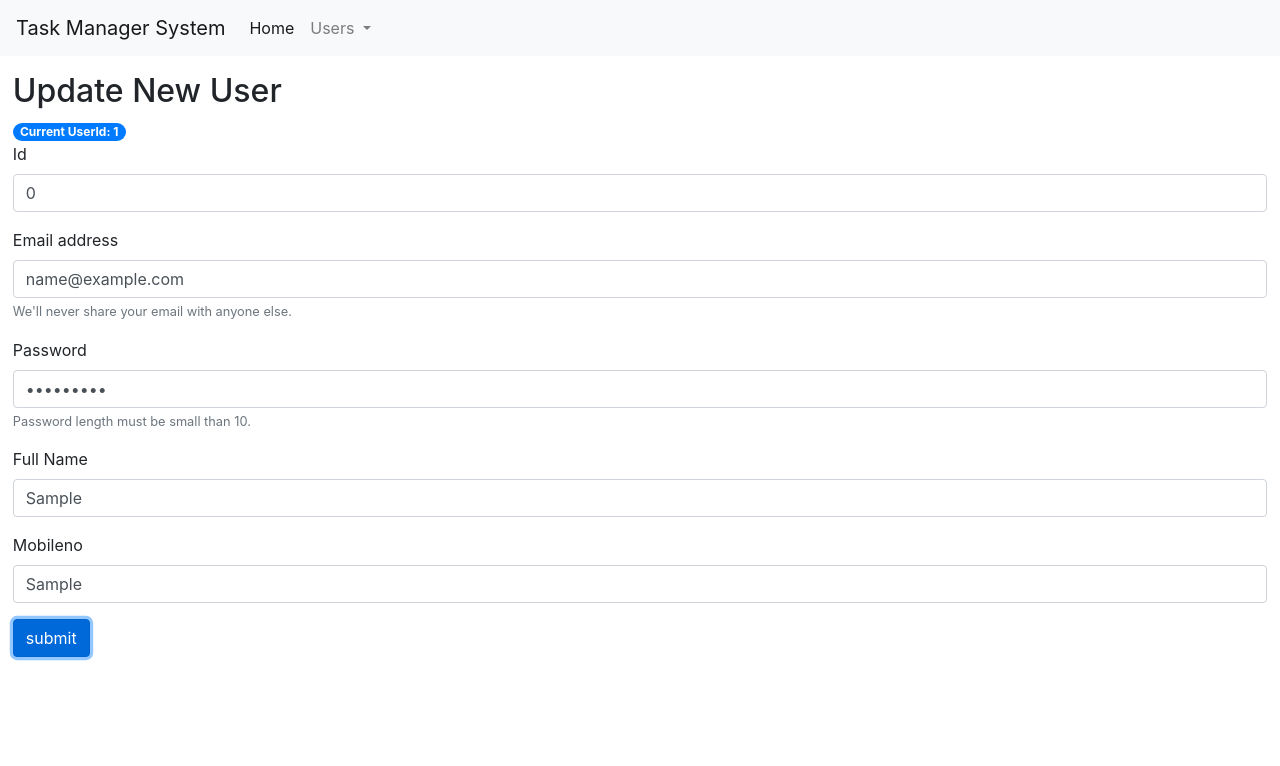
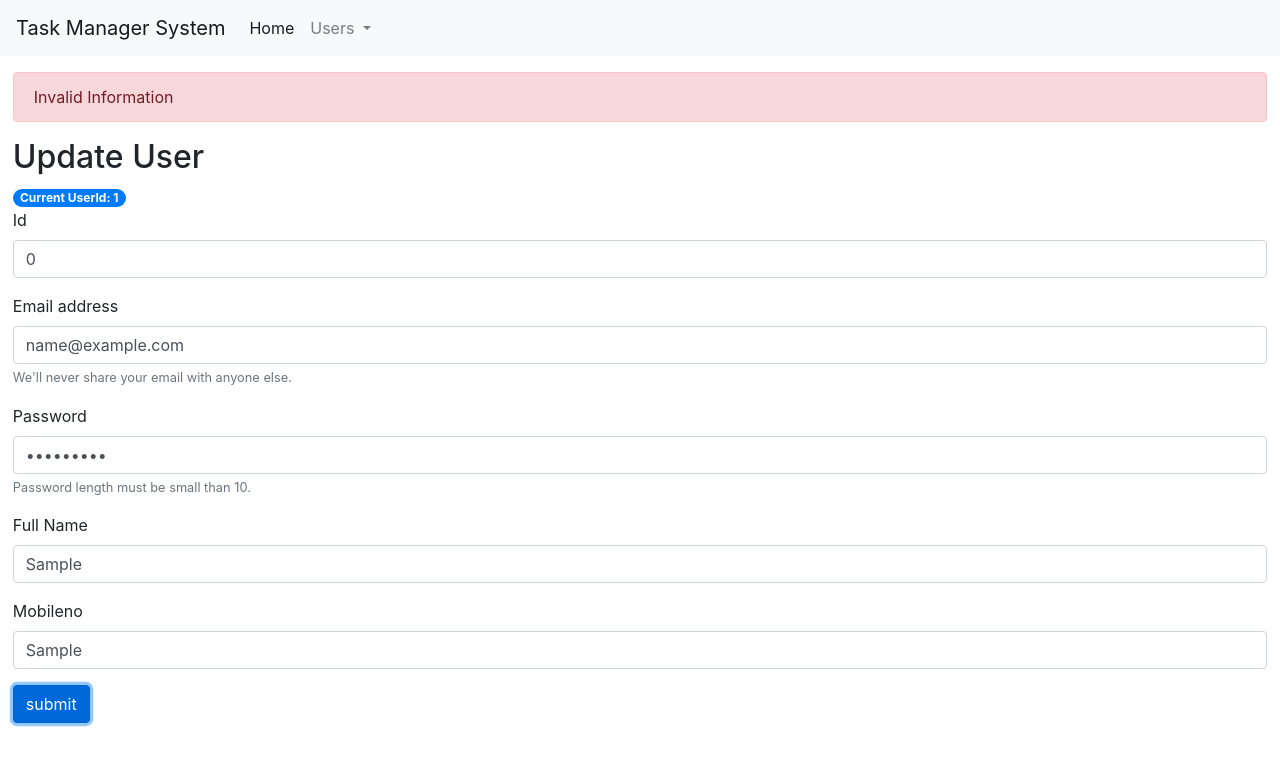
Before and after one commit to TianyuanDeng/TianyuanTaskManagerSPA, an Angular app: page /user/update/1 in a window 1280 px wide. Both pictures are taken after typing "name@example.com", "Sample123", "Sample", "Sample" into the empty fields and a click on the input "submit". Shown: the top 766 px of the page. Built offline with nearby package versions, Linux system fonts and the light colour scheme; no server answers.

Commit message:
Add Windo Reload

```diff
--- a/src/app/auth/User/user-create/user-create.component.ts
+++ b/src/app/auth/User/user-create/user-create.component.ts
@@ -38,7 +38,9 @@ export class UserCreateComponent implements OnInit {
     this.authService.createUser(this.user).subscribe(
       (response) => {
         if(response) {
-          this.router.navigate([this.returnUrl]);
+          this.router.navigate([this.returnUrl]).then(() => {
+            window.location.reload();
+          });;
         }
       },
       (err: any) => {
--- a/src/app/auth/User/user-update/user-update.component.html
+++ b/src/app/auth/User/user-update/user-update.component.html
@@ -1,6 +1,7 @@
 <div class="mx-auto mt-3" style="width: 98%;">
-
-    <h2>Update New User</h2>
+    <div class="alert alert-danger" *ngIf="invalidRegister" >
+        Invalid Information</div>
+    <h2>Update User</h2>
     <form (ngSubmit)="updateUser()" #loginForm="ngForm">
 
         <span class="badge badge-pill badge-primary">Current UserId: {{id}}</span>
--- a/src/app/auth/User/user-update/user-update.component.ts
+++ b/src/app/auth/User/user-update/user-update.component.ts
@@ -41,7 +41,9 @@ export class UserUpdateComponent implements OnInit {
     this.authService.updateUser(this.user).subscribe(
       (response) => {
         if(response) {
-          this.router.navigate([this.returnUrl]);
+          this.router.navigate([this.returnUrl]).then(() => {
+            window.location.reload();
+          });;
         }
       },
       (err: any) => {
--- a/src/app/users/user-detail/user-detail.component.ts
+++ b/src/app/users/user-detail/user-detail.component.ts
@@ -101,11 +101,9 @@ export class UserDetailComponent implements OnInit {
 
     deleteUser() {
       this.authService.deleteUser(this.id).subscribe((response) => {
-        if(response) {
-          this.invalidDelete = false;
-          window.location.reload();
-          this.router.navigate(['this.returnUrl']);
-        }
+          this.router.navigate(['this.returnUrl']).then(() => {
+            window.location.reload();
+          });;
       },
       (err: any) => {
         this.invalidDelete = true;}
```
